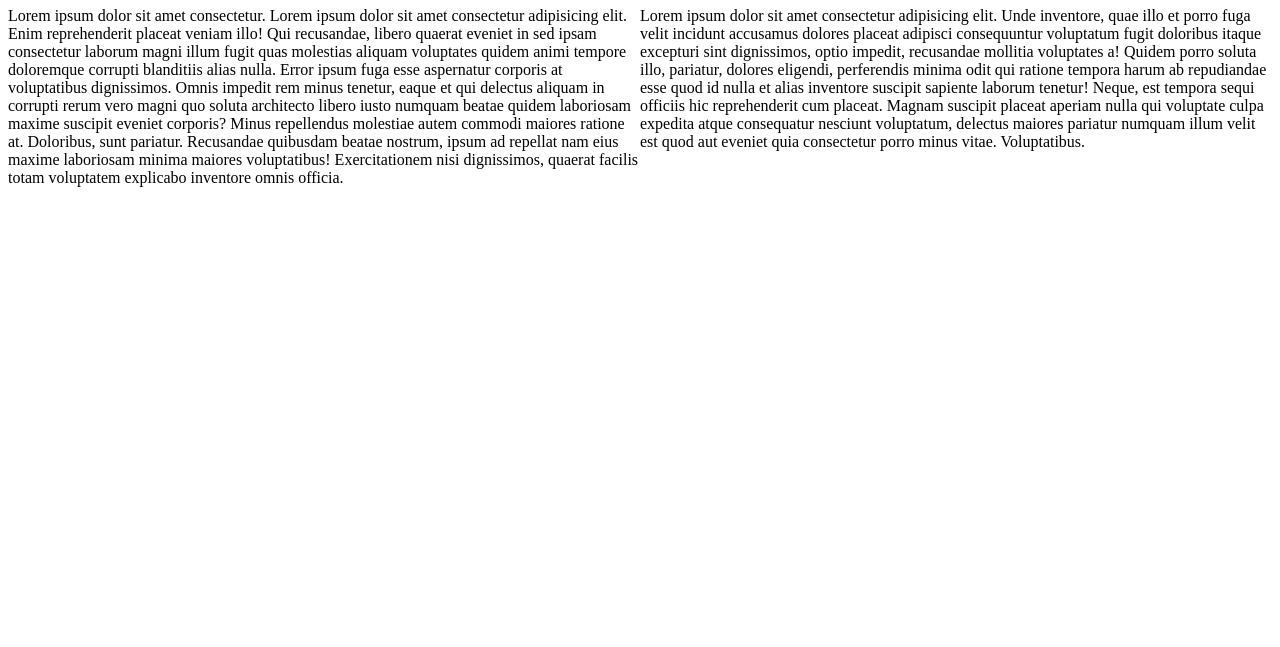
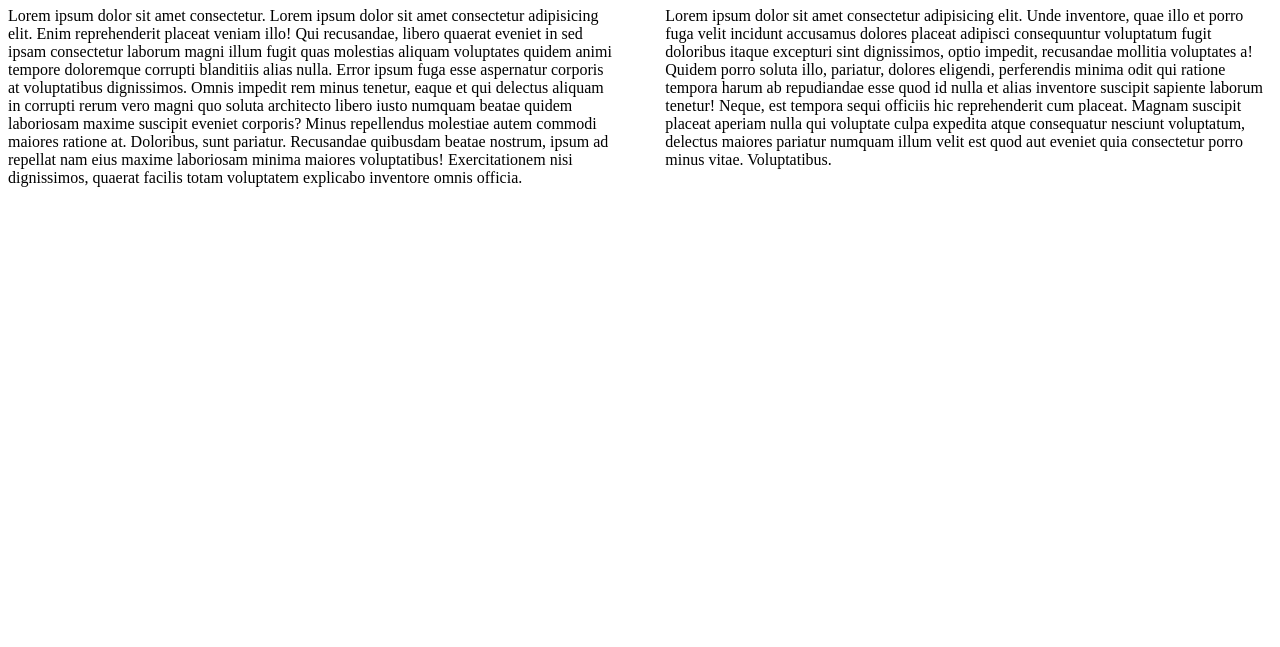
Before and after one commit to GusttavoSoares/exercicios-aw1, a plain HTML site: page 2BIM/Atividade-Aula5/exercicio1.html in a window 1280 px wide. Shown: the part 153-800 px from the top of the page. Drawn offline with Linux system fonts and the light colour scheme.

Commit message:
atualizaçao do exercicio 1, aula 5

```diff
--- a/2BIM/Atividade-Aula5/exercicio1.html
+++ b/2BIM/Atividade-Aula5/exercicio1.html
@@ -7,17 +7,14 @@
     <link href="styles/exe1.css" type="text/css" rel="stylesheet">
     <title>Exe 1</title>
     <h1>2 column layout example</h1>
-
-    <div class="container">
-        <div class="column-1">
-            <h1>First column</h1>
+            <div>
+                <h1>First column</h1>
             <p>Lorem ipsum dolor sit amet consectetur. Lorem ipsum dolor sit amet consectetur adipisicing elit. Enim reprehenderit placeat veniam illo! Qui recusandae, libero quaerat eveniet in sed ipsam consectetur laborum magni illum fugit quas molestias aliquam voluptates quidem animi tempore doloremque corrupti blanditiis alias nulla. Error ipsum fuga esse aspernatur corporis at voluptatibus dignissimos. Omnis impedit rem minus tenetur, eaque et qui delectus aliquam in corrupti rerum vero magni quo soluta architecto libero iusto numquam beatae quidem laboriosam maxime suscipit eveniet corporis? Minus repellendus molestiae autem commodi maiores ratione at. Doloribus, sunt pariatur. Recusandae quibusdam beatae nostrum, ipsum ad repellat nam eius maxime laboriosam minima maiores voluptatibus! Exercitationem nisi dignissimos, quaerat facilis totam voluptatem explicabo inventore omnis officia.</p>
         </div>
-        <div class="column-2">
+        <div>
             <h1>Second column</h1>
             <p>Lorem ipsum dolor sit amet consectetur adipisicing elit. Unde inventore, quae illo et porro fuga velit incidunt accusamus dolores placeat adipisci consequuntur voluptatum fugit doloribus itaque excepturi sint dignissimos, optio impedit, recusandae mollitia voluptates a! Quidem porro soluta illo, pariatur, dolores eligendi, perferendis minima odit qui ratione tempora harum ab repudiandae esse quod id nulla et alias inventore suscipit sapiente laborum tenetur! Neque, est tempora sequi officiis hic reprehenderit cum placeat. Magnam suscipit placeat aperiam nulla qui voluptate culpa expedita atque consequatur nesciunt voluptatum, delectus maiores pariatur numquam illum velit est quod aut eveniet quia consectetur porro minus vitae. Voluptatibus.</p>
         </div>
-    </div>
 </head>
 <body>
 
--- a/2BIM/Atividade-Aula5/styles/exe1.css
+++ b/2BIM/Atividade-Aula5/styles/exe1.css
@@ -1,11 +1,17 @@
-.container {
-    display: flex;
+div:nth-of-type(1){
+    width: 48%;
 }
 
-.column-1{
-    width: 50%;
+div:nth-of-type(2){
+    width: 48%;
 }
 
-.column-2{
-    width: 50%;
+div:nth-of-type(1){
+    width: 48%;
+    float: left;
 }
+
+div:nth-of-type(2){
+    width: 48%;
+    float: right;
+}
```
